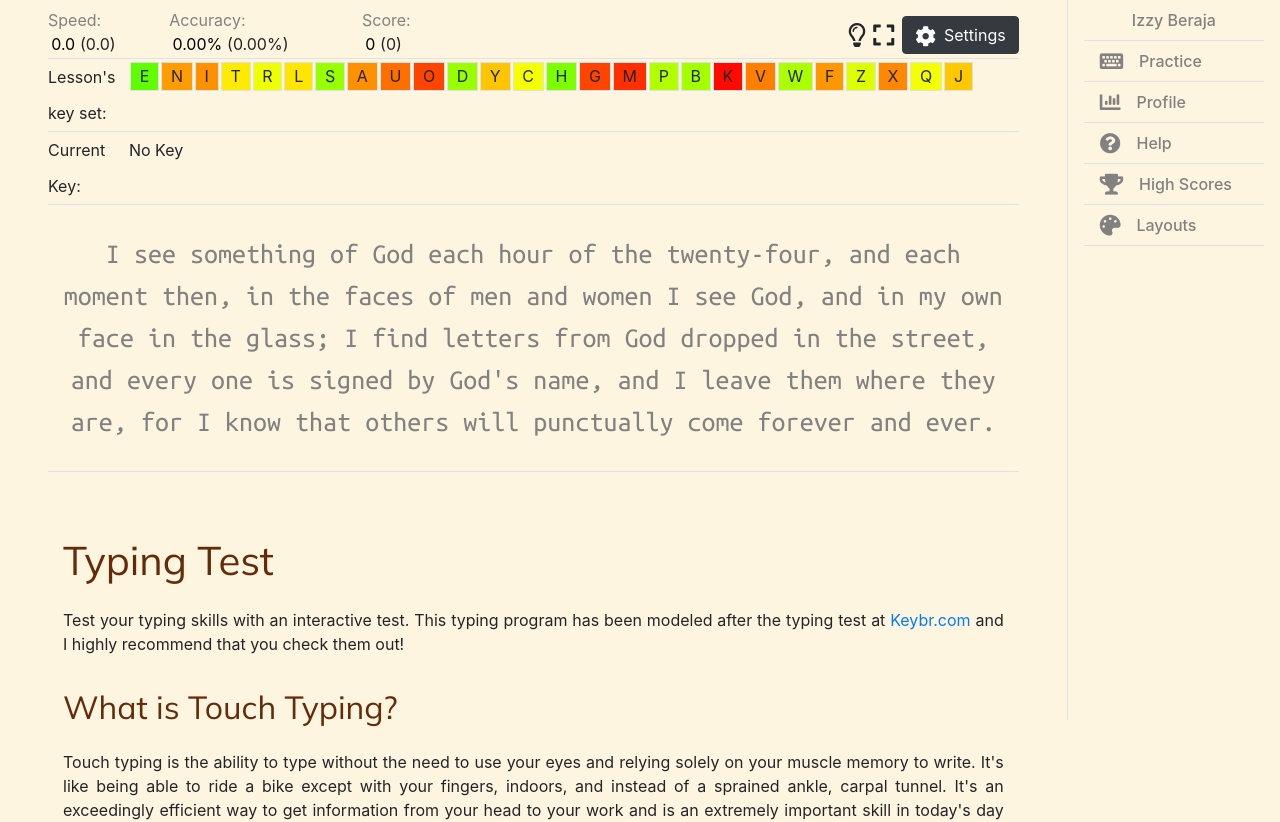
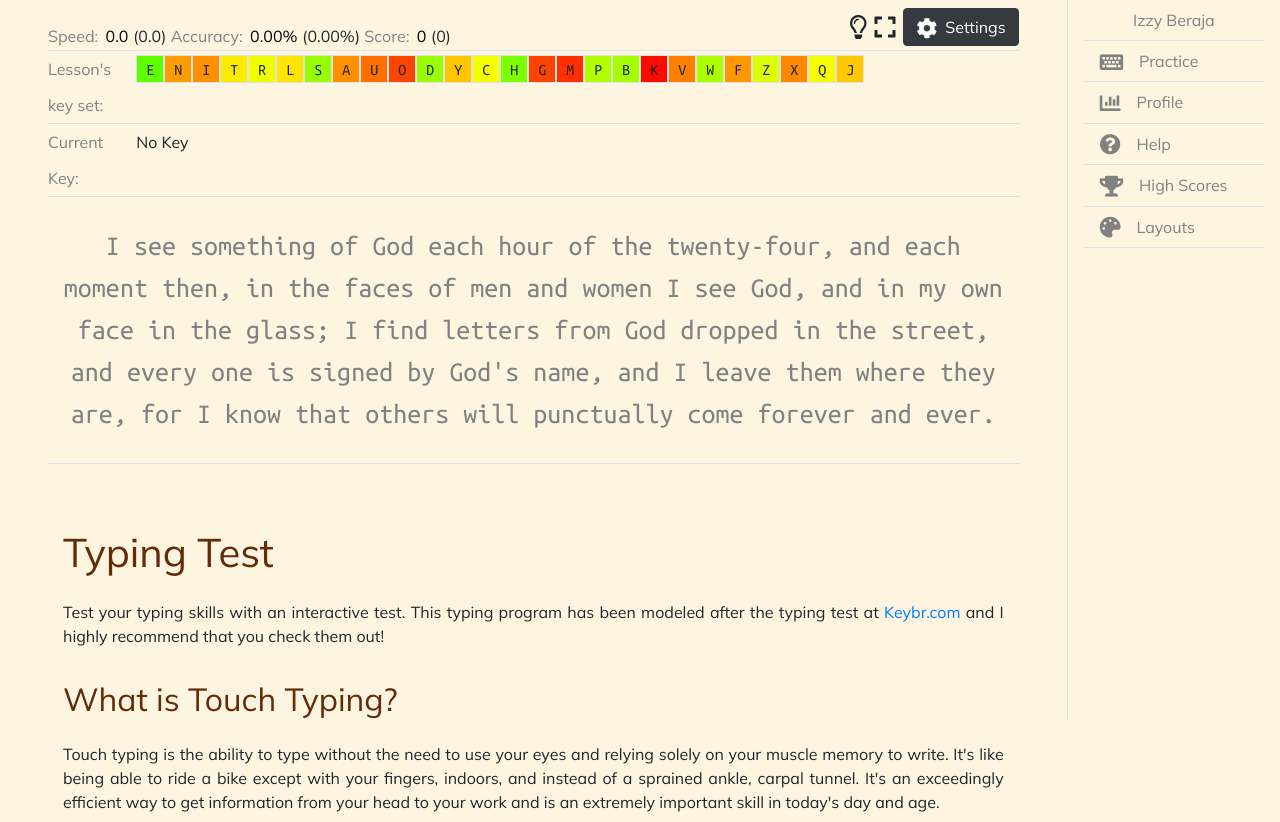
Before and after one commit to IzzyBeraja/Time-Manager-FrontEnd, a React (Create React App) app: page / in a window 1280 px wide. Shown: the top 822 px of the page. Built offline with nearby package versions, Linux system fonts and the light colour scheme.

Commit message:
Fonts and Colorbox sizing 📐

```diff
--- a/src/components/Lesson/Lesson.scss
+++ b/src/components/Lesson/Lesson.scss
@@ -1,4 +1,6 @@
-$col-amount: 12;
+@import "layout/theme.scss";
+
+$col-amount: 11;
 
 .flex {
   display: flex;
@@ -7,6 +9,7 @@ $col-amount: 12;
 
 .lesson-col-primary {
   width: 100% / $col-amount;
+  color: $grey;
 }
 
 .lesson-col-secondary {
--- a/src/components/Lesson/Lesson.tsx
+++ b/src/components/Lesson/Lesson.tsx
@@ -7,11 +7,6 @@ type Props = {
   keySet: Key[];
   currentKey: string;
 };
-
-/*
->>  Use Sass variables to set up more columns and have better spacing?
->>  https://getbootstrap.com/docs/4.1/layout/grid/#columns-and-gutters
-*/
 
 const Lesson = ({ keySet, currentKey }: Props) => {
   return (
--- a/src/components/common/ColorBox/ColorBox.scss
+++ b/src/components/common/ColorBox/ColorBox.scss
@@ -1,7 +1,13 @@
 @import "layout/theme.scss";
 
+$colorBoxSize: 1.75rem;
+
 .colorBox {
-  padding: 0.2rem 0.55rem;
-  margin: 0 1px;
+  line-height: $colorBoxSize;
+  height: $colorBoxSize;
+  width: $colorBoxSize;
   border: $borderStyle;
+  font-family: "Ubuntu Mono";
+  display: inline-block;
+  text-align: center;
 }
--- a/src/components/common/ColorBox/ColorBox.tsx
+++ b/src/components/common/ColorBox/ColorBox.tsx
@@ -15,14 +15,14 @@ const ColorBox = ({ keyVal }: Props) => {
   };
 
   return (
-    <span
+    <div
       className="colorBox"
       style={{
         backgroundColor: `${color(rating)}`,
       }}
     >
       {letter}
-    </span>
+    </div>
   );
 };
 
--- a/src/styles.scss
+++ b/src/styles.scss
@@ -23,8 +23,9 @@ html {
 
 body {
   margin: 0;
-  font-family: -apple-system, BlinkMacSystemFont, "Segoe UI", "Roboto", "Oxygen",
-    "Cantarell", "Fira Sans", "Droid Sans", "Helvetica Neue", sans-serif;
+  font-family: "Mulish", -apple-system, BlinkMacSystemFont, "Segoe UI", "Roboto",
+    "Oxygen", "Cantarell", "Fira Sans", "Droid Sans", "Helvetica Neue",
+    sans-serif;
   -webkit-font-smoothing: antialiased;
   -moz-osx-font-smoothing: grayscale;
 }
```
